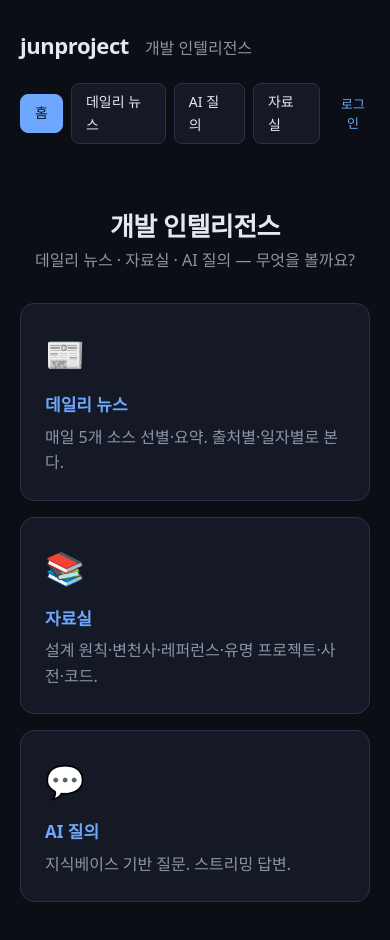
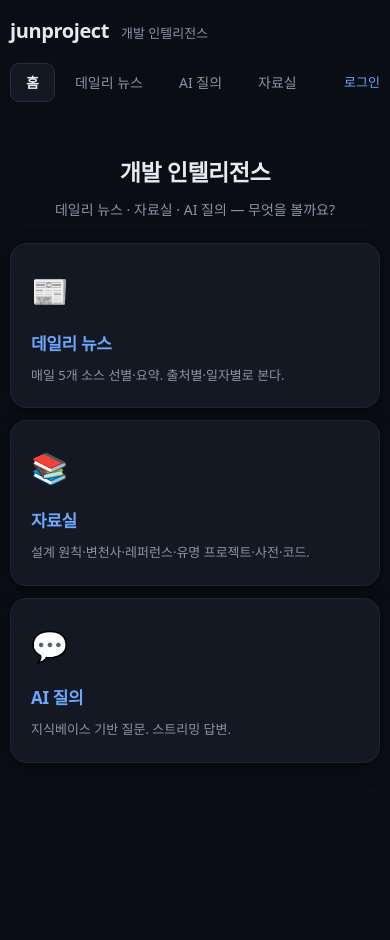
Before and after one commit to junhyeong9812/grounded-dev-rag, a Next.js app in the folder servers/web/: page / in a window 390 px wide. Shown: the top 940 px of the page. After the commit the page ends 844 px from the top, so only its background shows below. Built offline with nearby package versions, Linux system fonts and the light colour scheme; no server answers.

Commit message:
style(www): 디자인 정리 — 팔레트/그림자/라운드 변수·폰트스무딩·nav/카드 정제 + 모바일 반응형(자료실 사이드바 스택·학습패널 풀폭·nav 줄바꿈)

```diff
--- a/servers/web/app/globals.css
+++ b/servers/web/app/globals.css
@@ -1,36 +1,45 @@
 :root {
-  --bg: #0b0e14;
-  --panel: #141925;
-  --panel2: #1c2333;
-  --border: #2a3346;
-  --text: #e4e8f0;
-  --muted: #8b95a8;
+  --bg: #0a0d13;
+  --panel: #131823;
+  --panel2: #1b2230;
+  --border: #262e3d;
+  --border-soft: #1e2532;
+  --text: #e6eaf2;
+  --muted: #8a94a7;
   --accent: #6ea8fe;
   --accent2: #7ee0c0;
+  --radius: 12px;
+  --shadow: 0 1px 3px rgba(0,0,0,0.3), 0 6px 20px rgba(0,0,0,0.18);
 }
 * { box-sizing: border-box; margin: 0; padding: 0; }
 body {
   background: var(--bg); color: var(--text);
   font-family: ui-sans-serif, system-ui, "Pretendard", "Apple SD Gothic Neo", sans-serif;
-  line-height: 1.6;
+  line-height: 1.65;
+  -webkit-font-smoothing: antialiased;
+  -moz-osx-font-smoothing: grayscale;
 }
-a { color: var(--accent); text-decoration: none; }
+a { color: var(--accent); text-decoration: none; transition: color .12s; }
 a:hover { text-decoration: underline; }
-.wrap { max-width: 920px; margin: 0 auto; padding: 28px 20px 80px; }
-header.top { display: flex; align-items: baseline; gap: 16px; margin-bottom: 8px; }
-header.top h1 { font-size: 22px; letter-spacing: -0.02em; }
-nav.tabs { display: flex; gap: 6px; margin: 20px 0 26px; }
+h1, h2, h3 { letter-spacing: -0.02em; font-weight: 650; }
+.wrap { max-width: 960px; margin: 0 auto; padding: 26px 22px 96px; }
+header.top { display: flex; align-items: baseline; gap: 12px; }
+header.top h1 { font-size: 20px; }
+header.top .muted { font-size: 13px; }
+nav.tabs { display: flex; gap: 4px; margin: 22px 0 30px; }
 nav.tabs a {
-  padding: 7px 14px; border-radius: 8px; background: var(--panel);
-  border: 1px solid var(--border); color: var(--text); font-size: 14px;
+  padding: 7px 15px; border-radius: 9px; background: transparent;
+  border: 1px solid transparent; color: var(--muted); font-size: 14px; transition: all .12s;
 }
-nav.tabs a.active { background: var(--accent); color: #06101f; border-color: var(--accent); }
+nav.tabs a:hover { color: var(--text); background: var(--panel); text-decoration: none; }
+nav.tabs a.active { background: var(--panel); color: var(--text); border-color: var(--border); font-weight: 600; }
 .date-group { margin-bottom: 28px; }
 .date-group h2 { font-size: 14px; color: var(--muted); margin-bottom: 12px; font-weight: 600; }
 .card {
-  background: var(--panel); border: 1px solid var(--border); border-radius: 12px;
-  padding: 16px 18px; margin-bottom: 12px;
+  background: var(--panel); border: 1px solid var(--border-soft); border-radius: var(--radius);
+  padding: 17px 19px; margin-bottom: 12px; transition: border-color .12s;
 }
+.card:hover { border-color: var(--border); }
 .card .meta { display: flex; gap: 10px; align-items: center; font-size: 12px; color: var(--muted); margin-bottom: 6px; }
 .badge { padding: 2px 8px; border-radius: 999px; background: var(--panel2); border: 1px solid var(--border); font-size: 11px; }
 .card h3 { font-size: 16px; margin-bottom: 8px; letter-spacing: -0.01em; }
@@ -127,13 +136,15 @@ nav.tabs { display: flex; align-items: center; gap: 8px; }
 .study-input button { background: var(--accent); color: #06101f; border: none; border-radius: 8px; padding: 0 16px; cursor: pointer; font-weight: 600; }
 
 /* === 홈 카드 입구 (study-site식) === */
-.home-hero { text-align: center; padding: 36px 0 30px; }
-.home-hero h2 { font-size: 26px; letter-spacing: -0.02em; }
-.home-cards { display: grid; grid-template-columns: repeat(auto-fit, minmax(240px, 1fr)); gap: 16px; }
-.home-card { display: block; background: var(--panel); border: 1px solid var(--border); border-radius: 14px; padding: 24px; transition: border-color .15s, transform .15s; }
-.home-card:hover { border-color: var(--accent); transform: translateY(-2px); text-decoration: none; }
-.home-card-icon { font-size: 32px; display: block; margin-bottom: 12px; }
-.home-card h3 { font-size: 17px; margin-bottom: 6px; }
+.home-hero { text-align: center; padding: 52px 0 38px; }
+.home-hero h2 { font-size: 28px; margin-bottom: 6px; }
+.home-hero .muted { font-size: 14px; }
+.home-cards { display: grid; grid-template-columns: repeat(auto-fit, minmax(250px, 1fr)); gap: 14px; }
+.home-card { display: block; background: var(--panel); border: 1px solid var(--border-soft); border-radius: 16px; padding: 28px 26px; box-shadow: var(--shadow); transition: border-color .15s, transform .15s, box-shadow .15s; }
+.home-card:hover { border-color: var(--accent); transform: translateY(-3px); text-decoration: none; box-shadow: 0 4px 12px rgba(0,0,0,0.35), 0 14px 36px rgba(110,168,254,0.08); }
+.home-card-icon { font-size: 30px; display: block; margin-bottom: 14px; }
+.home-card h3 { font-size: 17px; margin-bottom: 7px; }
+.home-card p { font-size: 13px; line-height: 1.6; }
 
 /* === 뉴스 일자 탭 + 출처별 테마 === */
 .news-dates { display: flex; gap: 8px; flex-wrap: wrap; margin-bottom: 22px; }
@@ -153,3 +164,33 @@ nav.tabs { display: flex; align-items: center; gap: 8px; }
 .typing-state .dots, .cursor-blink { animation: blink 1.1s infinite; }
 .cursor-blink { color: var(--accent); margin-left: 2px; }
 @keyframes blink { 50% { opacity: 0.25; } }
+
+/* === 반응형 (모바일) — 깔끔·스무스 === */
+@media (max-width: 760px) {
+  .wrap { padding: 16px 14px 72px; }
+  nav.tabs { flex-wrap: wrap; gap: 4px; margin: 16px 0 22px; }
+  .nav-spacer { display: none; }
+  .login-wrap, .login-state { margin-left: auto; }
+  .home-hero { padding: 30px 0 22px; }
+  .home-hero h2 { font-size: 23px; }
+  .home-cards { gap: 12px; }
+  .home-card { padding: 22px 20px; }
+  /* 자료실: 좌측 트리를 상단 스크롤 패널로 스택 */
+  .lib-shell { flex-direction: column; }
+  .lib-sidebar { width: 100%; max-height: 38vh; position: static; border-right: none; border-bottom: 1px solid var(--border); }
+  .lib-content { padding: 16px 2px 50px; }
+  .doc-view { max-width: 100%; }
+  .markdown { padding: 18px 16px; }
+  /* 학습 도우미 패널 풀폭 */
+  .study-panel { right: 8px; left: 8px; bottom: 8px; width: auto; height: 72vh; max-height: 72vh; }
+  .study-fab { right: 14px; bottom: 14px; }
+  /* AI 질의 세로 */
+  .ask-box { flex-direction: column; }
+  .ask-box button { padding: 12px; }
+  .news-src > h2 { font-size: 14px; }
+  .news-dates { gap: 6px; }
+}
+@media (max-width: 420px) {
+  .home-cards { grid-template-columns: 1fr; }
+  .wrap { padding: 14px 10px 60px; }
+}
```
